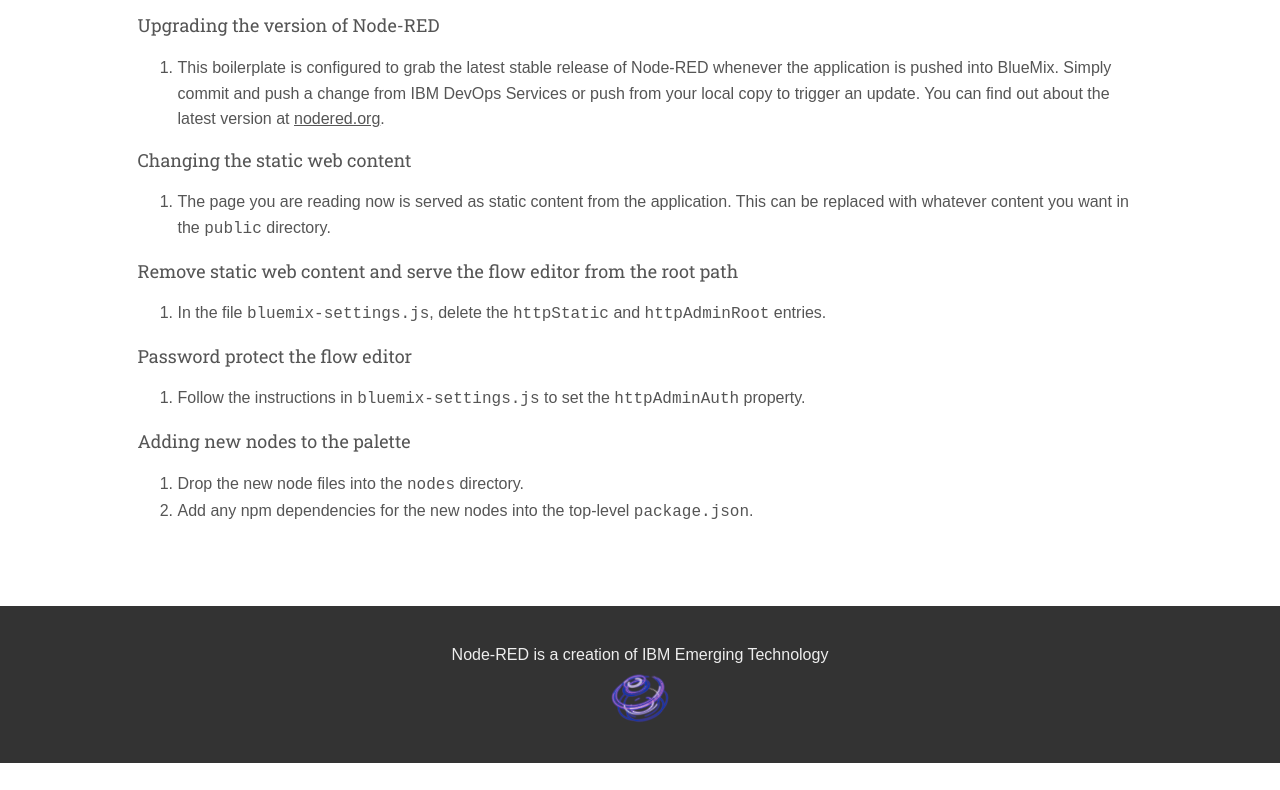
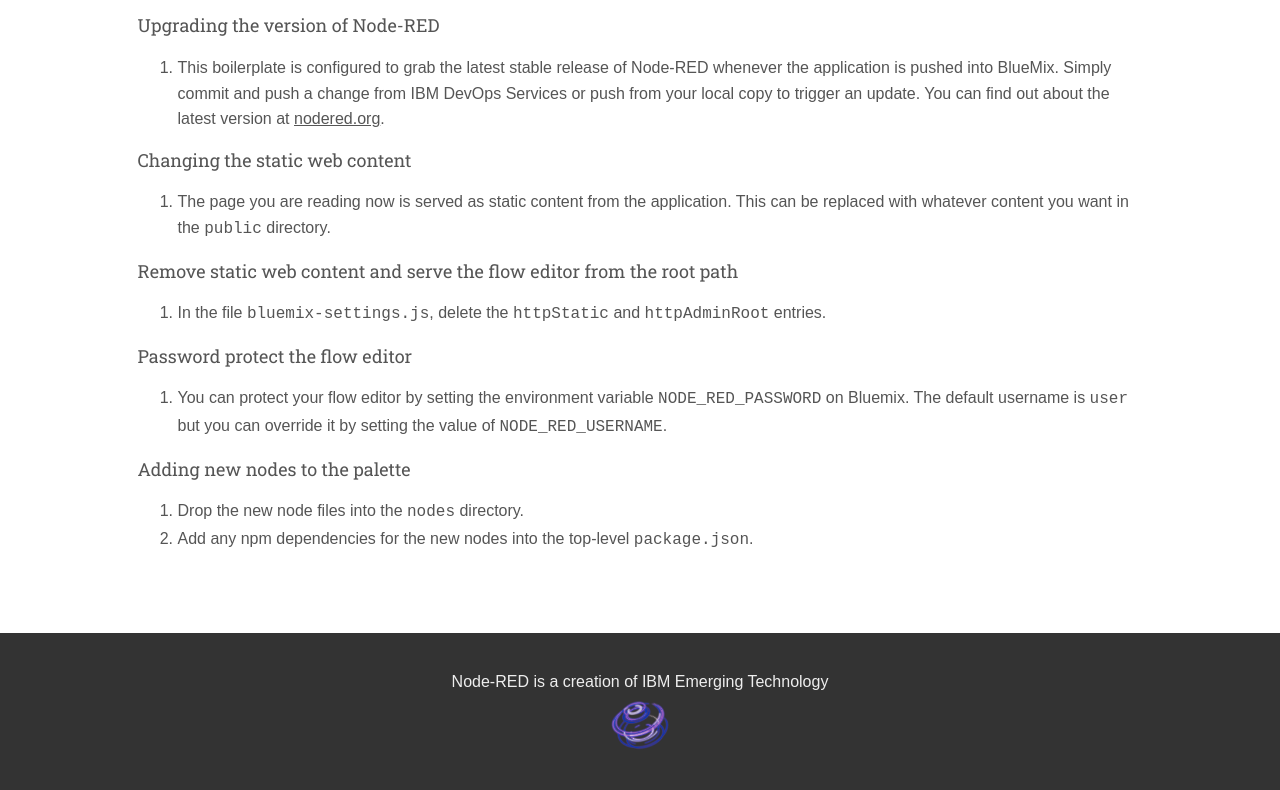
Before and after one commit to ibmresearchuk/node-red-bluemix, a website: page public/app/public/index.html in a window 1280 px wide. Shown: the part 1406-2196 px from the top of the page. Before the commit the page ends 2169 px from the top, so only its background shows below. Drawn offline with Linux system fonts and the light colour scheme.

Commit message:
allow user to protect flow editor using environment variables

```diff
--- a/public/app/public/index.html
+++ b/public/app/public/index.html
@@ -102,7 +102,12 @@
                 <ol><li>In the file <code>bluemix-settings.js</code>, delete the <code>httpStatic</code> and <code>httpAdminRoot</code> entries.</li></ol>
 
                 <h4>Password protect the flow editor</h4>
-                <ol><li>Follow the instructions in <code>bluemix-settings.js</code> to set the <code>httpAdminAuth</code> property.</li></ol>
+                <ol><li>
+                     You can protect your flow editor by setting the environment variable
+                    <code>NODE_RED_PASSWORD</code> on Bluemix. The default username is
+                    <code>user</code> but you can override it by setting the value of
+                    <code>NODE_RED_USERNAME</code>.
+                 </li></ol>
 
                 <h4>Adding new nodes to the palette</h4>
                 <ol>
```
Also changed, not shown: public/app/bluemix-settings.js (+14 -5 lines).
